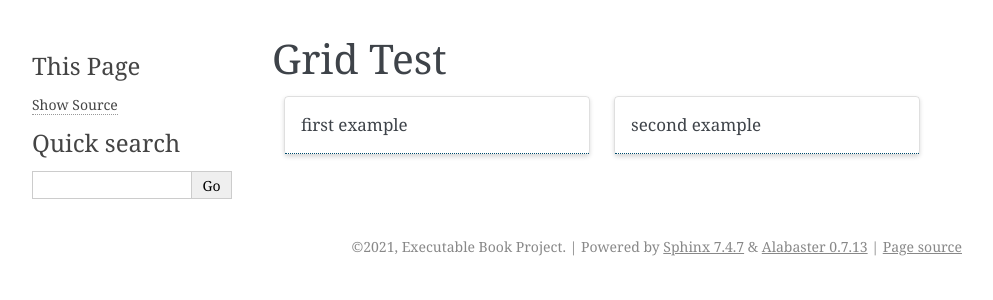
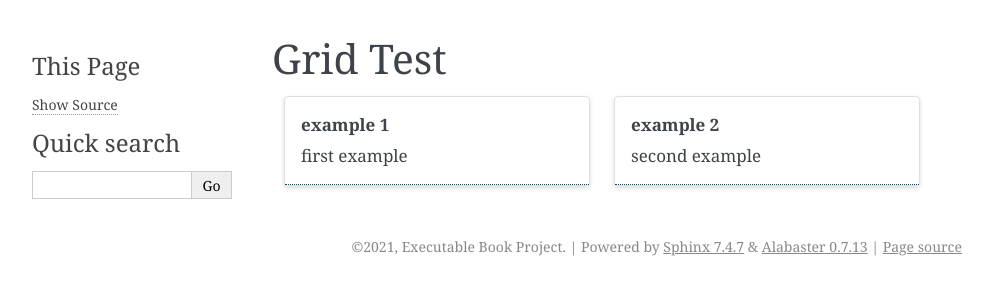
Before and after one commit to executablebooks/sphinx-design, a Sphinx documentation site: the page built from docs/other.rst, in a window 1280 px wide. Shown: the top 300 px of the page, without its empty margins (148-1141 px from the left). Built offline with Sphinx 7.4.7, drawn with Linux system fonts in a browser that asks for light colours.

Commit message:
Update other.rst

```diff
--- a/docs/other.rst
+++ b/docs/other.rst
@@ -3,12 +3,12 @@ Grid Test
 
 .. grid:: 2
 
-   .. grid-item-card::
+   .. grid-item-card:: example 1
       :link: example1.html
 
       first example
 
-   .. grid-item-card::
+   .. grid-item-card:: example 2
       :link: example2.html
 
       second example
```
